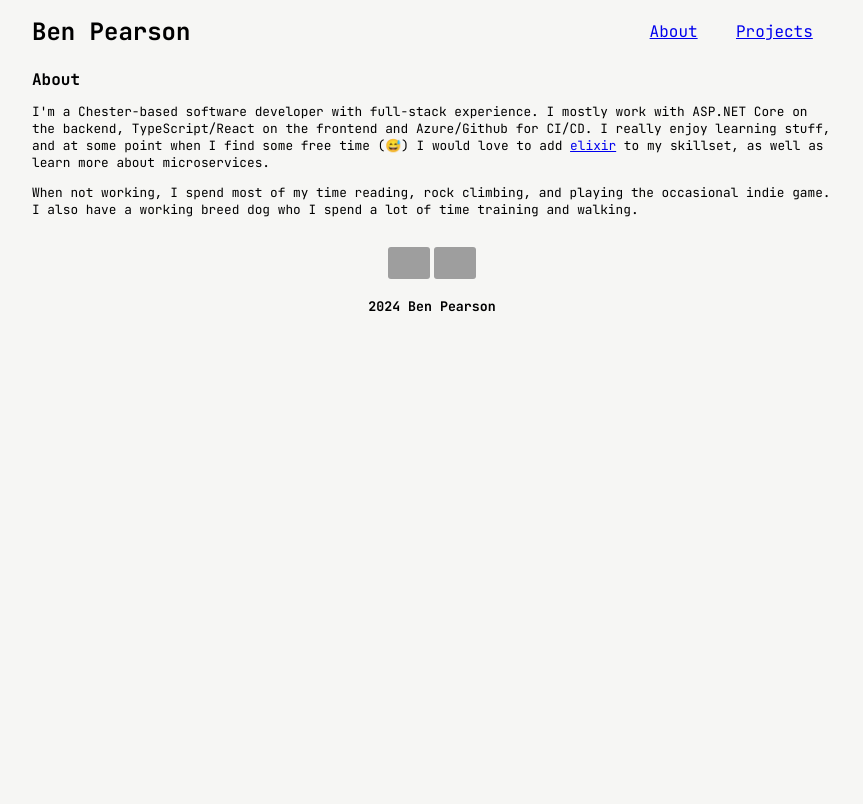
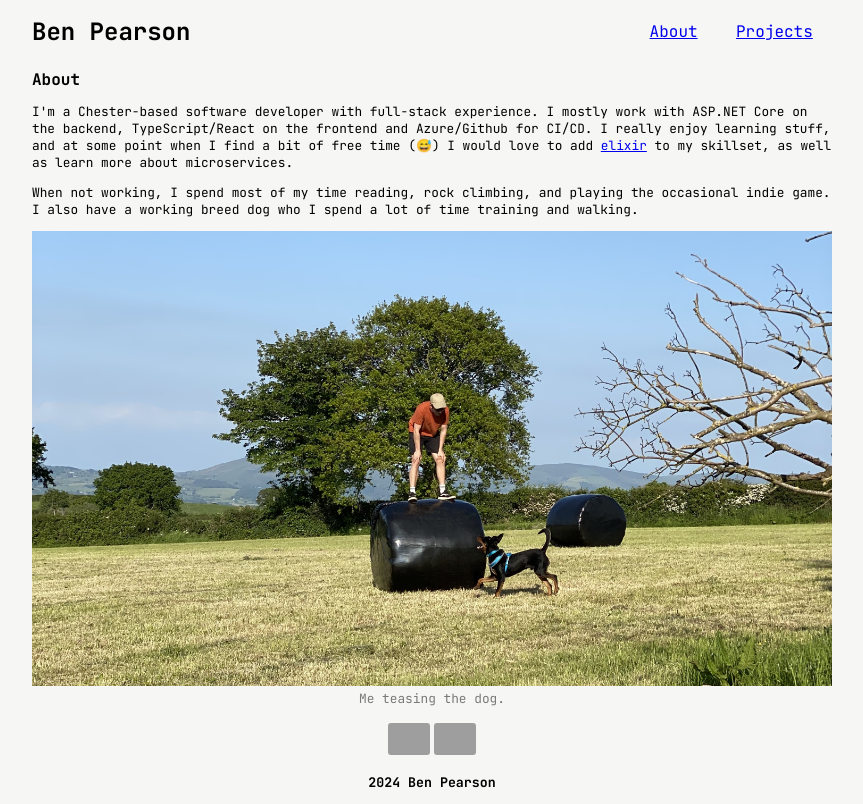
Before and after one commit to pearsonben/Portfolio, a React (Vite) app: page /about in a window 1280 px wide. Shown: the whole page, without its empty margins (208-1071 px from the left). Built offline with nearby package versions, Linux system fonts and the light colour scheme; grey boxes are pictures that could not be loaded.

Commit message:
Updated About page with an image of me and the dog.

```diff
--- a/src/App.css
+++ b/src/App.css
@@ -4,7 +4,7 @@ body,
   margin: 0;
   height: 100%;
   width: 100%;
-  background-color: #F6F6F4;
+  background-color: #f6f6f4;
 }
 
 .name {
@@ -42,7 +42,6 @@ header {
   margin: 0px 1.2rem;
 }
 
-
 article {
   font-size: 0.8rem;
 }
@@ -64,7 +63,11 @@ article {
   margin-bottom: 30px;
 }
 
-h1, h2, h3, h4, h5 {
+h1,
+h2,
+h3,
+h4,
+h5 {
   margin: 0.8rem 0px;
 }
 
@@ -84,3 +87,13 @@ footer {
 .italic {
   font-style: italic;
 }
+
+.image-figure {
+  width: 800px;
+  margin: 0;
+}
+
+figcaption {
+  text-align: center;
+  opacity: 0.5;
+}
--- /dev/null
+++ b/src/images/images.tsx
@@ -0,0 +1,6 @@
+
+const IMAGES = {
+    bog : new URL('../../public/images/BOG.jpg', import.meta.url).href
+}
+
+export default IMAGES;
--- a/src/pages/About.tsx
+++ b/src/pages/About.tsx
@@ -1,4 +1,5 @@
 import { Link } from "react-router-dom";
+import IMAGES from "../images/images";
 
 function About() {
   return (
@@ -10,15 +11,19 @@ function About() {
             I'm a Chester-based software developer with full-stack experience. I
             mostly work with ASP.NET Core on the backend, TypeScript/React on
             the frontend and Azure/Github for CI/CD. I really enjoy learning
-            stuff, and at some point when I find some free time (😅) I would
-            love to add <Link to="https://elixir-lang.org/">elixir</Link>{" "}
-            to my skillset, as well as learn more about microservices.
+            stuff, and at some point when I find a bit of free time (😅) I would
+            love to add <Link to="https://elixir-lang.org/">elixir</Link> to my
+            skillset, as well as learn more about microservices.
           </p>
           <p>
             When not working, I spend most of my time reading, rock climbing,
             and playing the occasional indie game. I also have a working breed
             dog who I spend a lot of time training and walking.
           </p>
+          <figure className="image-figure">
+            <img width="800px" src={IMAGES.bog} alt="reggie-in-field"></img>
+            <figcaption>Me teasing the dog.</figcaption>
+          </figure>
         </article>
       </section>
     </>
```
Also changed, not shown: public/images/BOG.JPG (added).
